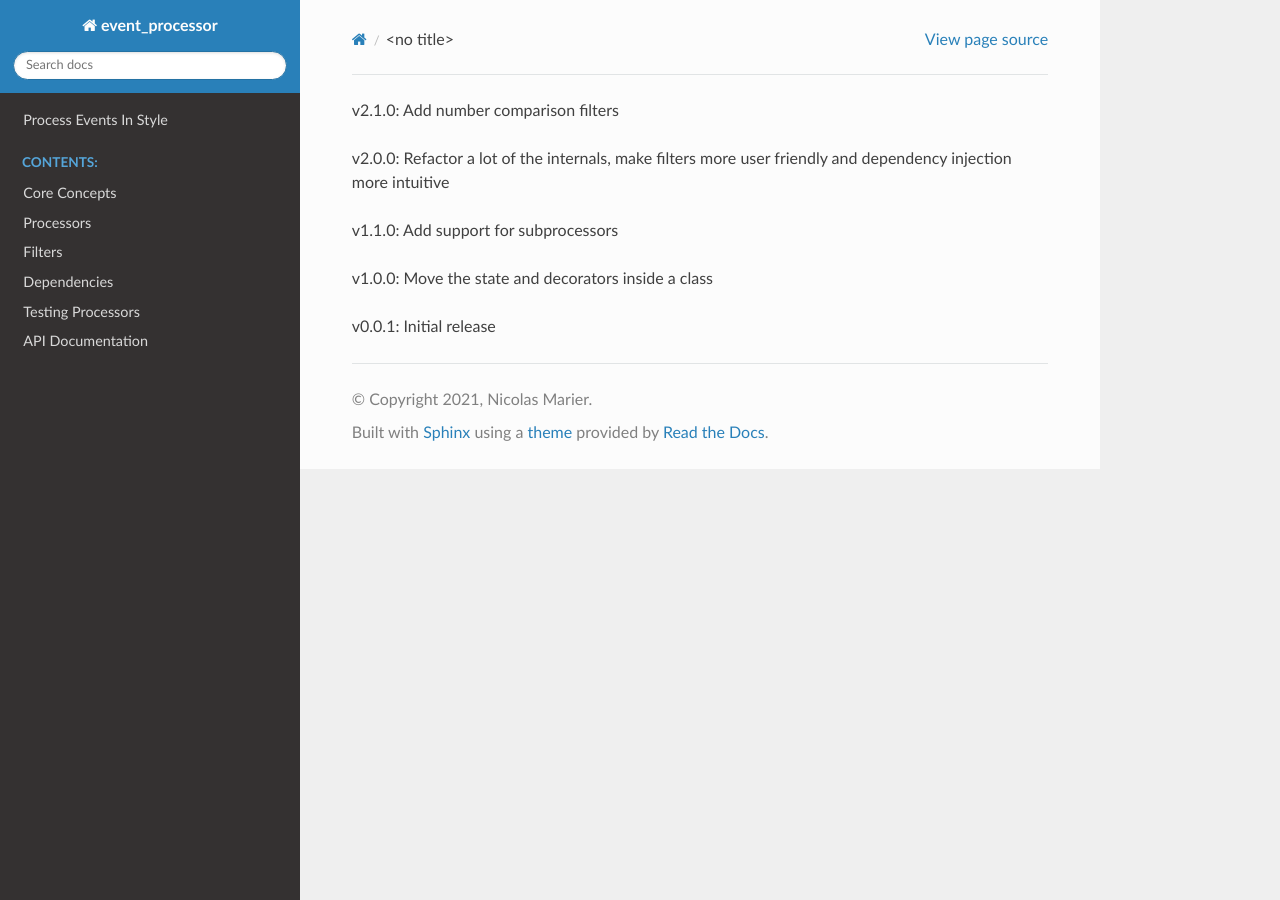
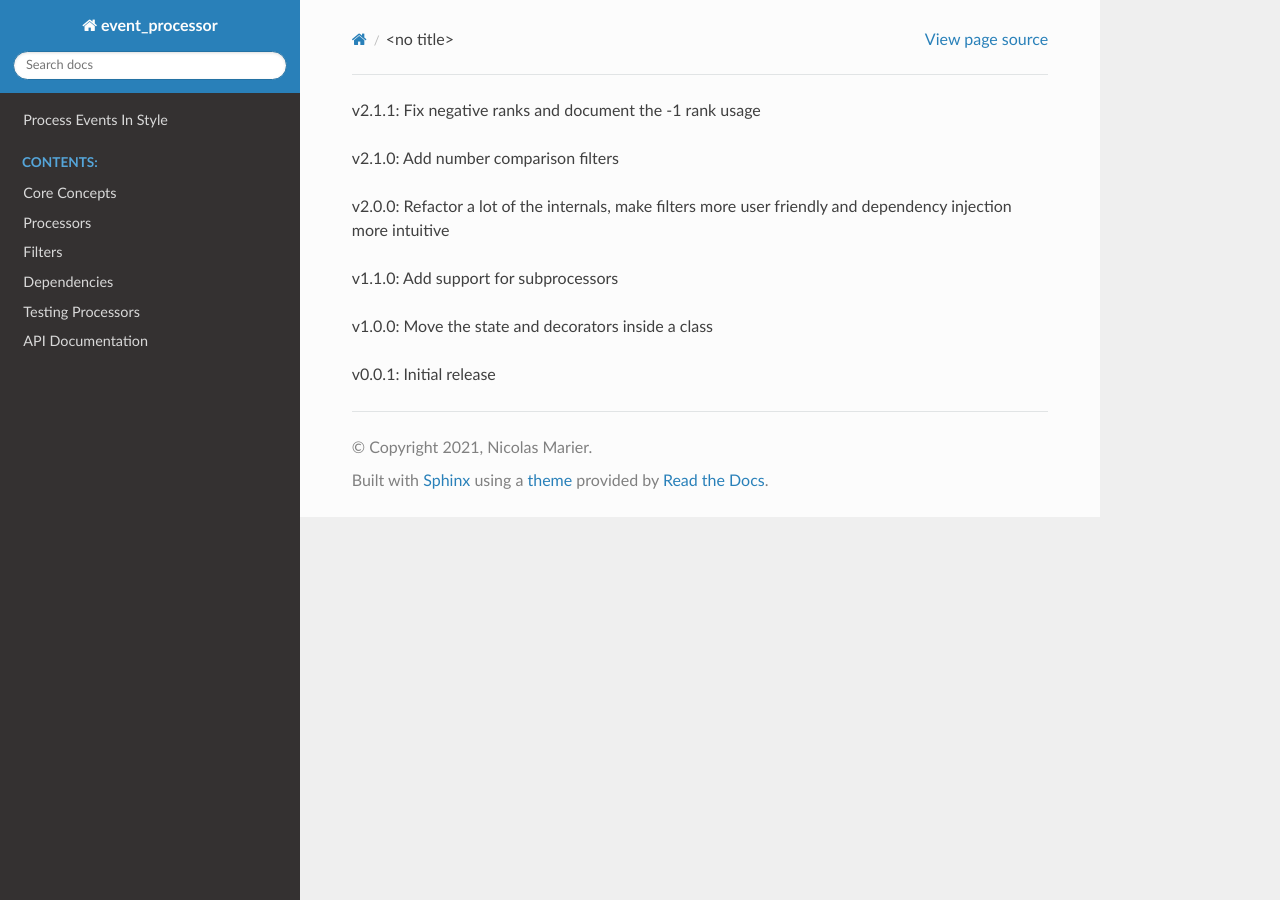
Before and after one commit to marier-nico/event-processor, a Sphinx documentation site: the page built from docs/content/changelog.rst, in a window 1280 px wide. Built offline with Sphinx 7.4.7 and the Read the Docs theme 2.0.0, drawn with Linux system fonts in a browser that asks for light colours; the version number could not be read and is left out.

Commit message:
Update changelog

```diff
--- a/docs/content/changelog.rst
+++ b/docs/content/changelog.rst
@@ -1,3 +1,4 @@
+- v2.1.1: Fix negative ranks and document the -1 rank usage
 - v2.1.0: Add number comparison filters
 - v2.0.0: Refactor a lot of the internals, make filters more user friendly and dependency injection more intuitive
 - v1.1.0: Add support for subprocessors
```
